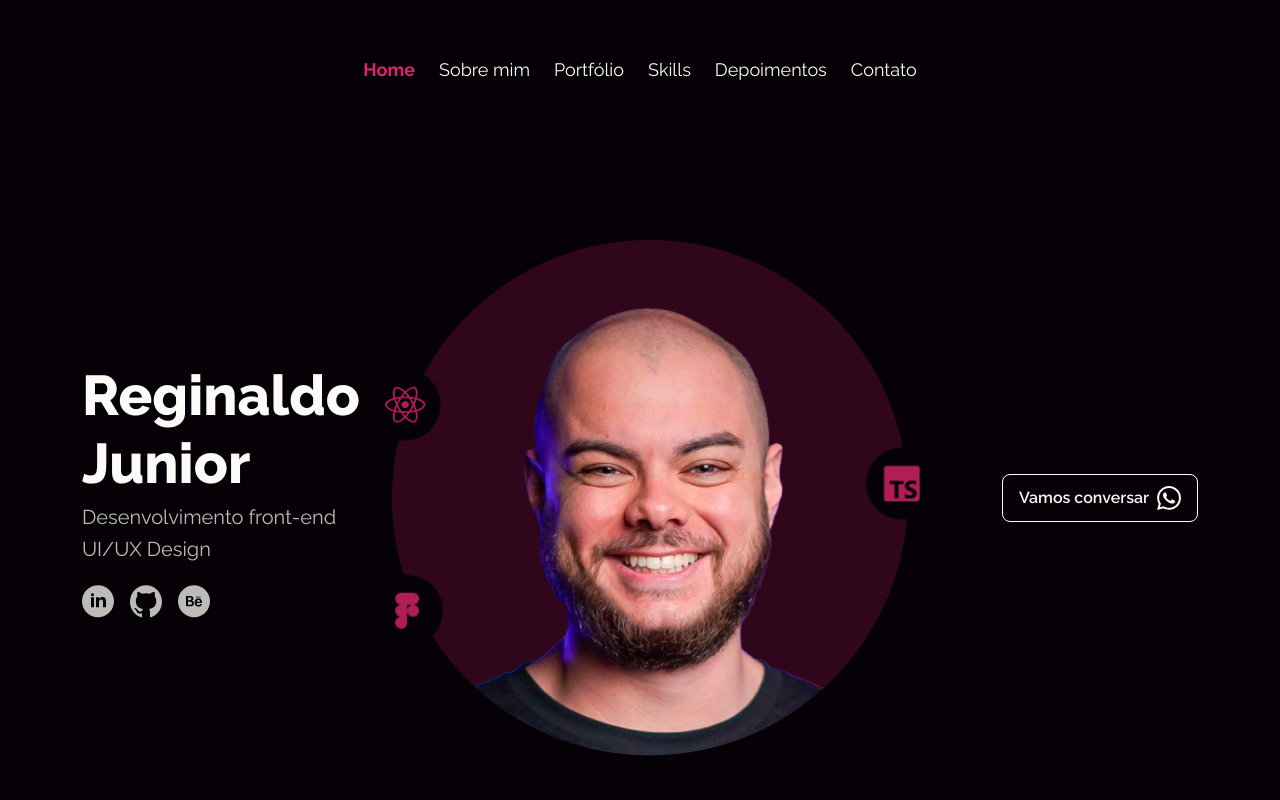
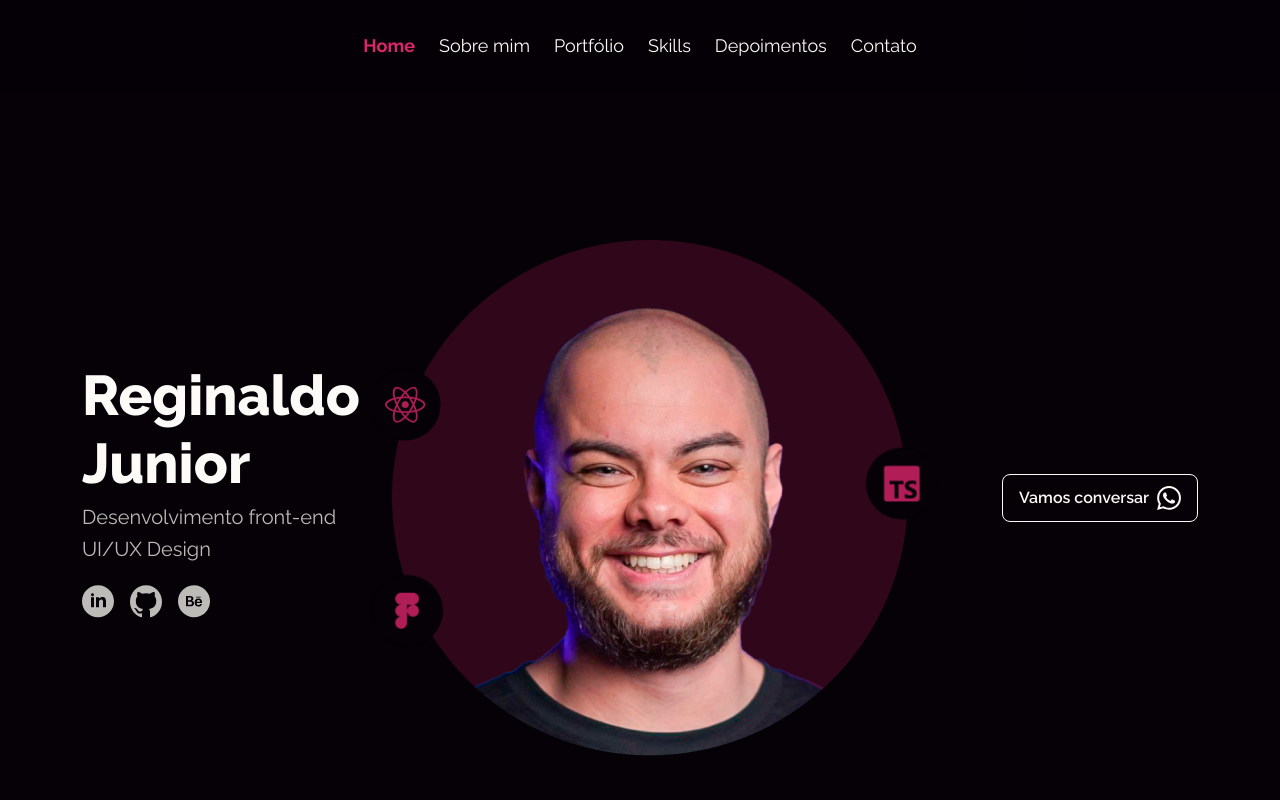
Before and after one commit to reginaldojrrr/meu-site, a Vue app: page / in a window 1280 px wide. Shown: the top 800 px of the page. Built offline with nearby package versions, Linux system fonts and the light colour scheme; what @splidejs/vue-splide would draw is missing.

Commit message:
Correções

```diff
--- a/src/components/customHeader.vue
+++ b/src/components/customHeader.vue
@@ -78,7 +78,6 @@ header {
 
         .navbar-nav {
             gap: 24px;
-            margin-top: 24px;
         }
 
         .nav-link {
@@ -103,9 +102,6 @@ header {
         background-color: rgba(252, 251, 247, 0.50)
     }
 
-    .navbar-nav:first-child {
-        margin-top: 24px;
-    }
     .nav-item {
         margin: 8px 0;
     }
```
